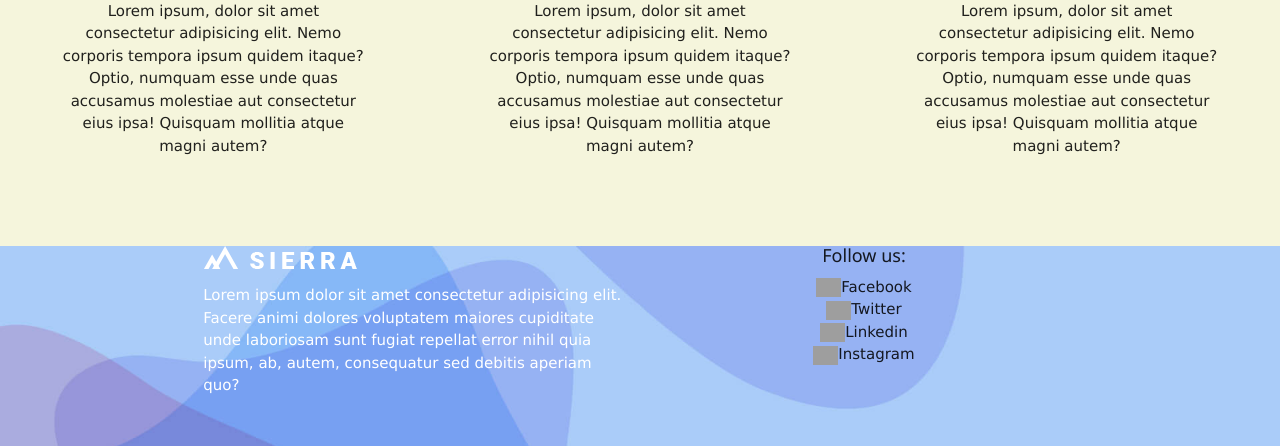
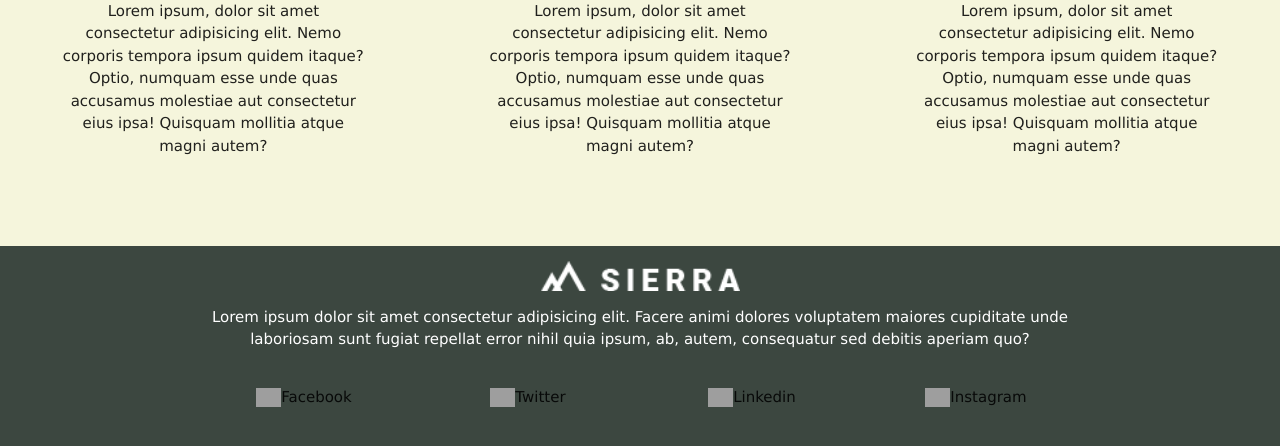
Before and after one commit to aurimasvalys/Projektas2, a PHP site: page /index.php in a window 1280 px wide. Shown: the part 1083-1529 px from the top of the page. Run offline with PHP 8.4, Linux system fonts and the light colour scheme; grey boxes are pictures that could not be loaded.

Commit message:
footer changes

```diff
--- a/footer.php
+++ b/footer.php
@@ -1,29 +1,32 @@
     <div class="apacia">
 
         <div class="container">
-            <div class="row ">
             <div class="w3-animate-left">
-                    <div class="col s6">
+                <div class="row center-align">
 
-                        <img src="dizainai\sierra\img\footer-logo.png" alt="">
+                    <img id="footerlogo" src="dizainai\sierra\img\footer-logo.png" alt="" width="200px">
                     <p class="white-text">Lorem ipsum dolor sit amet consectetur adipisicing elit. Facere animi dolores voluptatem maiores cupiditate unde laboriosam sunt fugiat repellat error nihil quia ipsum, ab, autem, consequatur sed debitis aperiam quo?</p>
-
                 </div>
-
             </div>
 
             <div class="w3-animate-right">
-                    <div class="col s6 center-align">
-                        <ul id="apacialinks">
-                            <h5 id="linksh5">Follow us:</h5>
-                            <li><a href="#"><img src="images\facebook-circle.png" alt="" width="25"></a>Facebook</li>
-                            <li><a href="#"><img src="images\twitter-circle.png" alt="" width="25"></a>Twitter</li>
-                            <li><a href="#"><img src="images\linkedin-circle.png" alt="" width="25"></a>Linkedin</li>
-                            <li><a href="#"><img src="images\instagram-circle.png" alt="" width="25"></a>Instagram</li>
-                        </ul>
+                <div class="row">
+                    <div class="col s3 center-align">
+                        <a href="https://facebook.com" target="_blank"><img src="images\facebook-circle.png" alt="" width="25"></a>Facebook</li>
+                    </div>
+                    <div class="col s3 center-align">
+                        <a href="https://twitter.com" target="_blank"><img src="images\twitter-circle.png" alt="" width="25"></a>Twitter</li>
+                    </div>
+                    <div class="col s3 center-align">
+                        <a href="https://linkedin.com" target="_blank"><img src="images\linkedin-circle.png" alt="" width="25"></a>Linkedin</li>
+                    </div>
+                    <div class="col s3 center-align">
+                        <a href="https://instagram.com" target="_blank"><img src="images\instagram-circle.png" alt="" width="25"></a>Instagram</li>
+                    </div>
+                </div>
             </div>
 
-                </div>
+
 
         </div>
 
--- a/styles/style.css
+++ b/styles/style.css
@@ -10,12 +10,19 @@
  }
 
  .apacia {
-     background-image: url(../dizainai/sierra/img/footer-bg.jpg);
+     /* background-image: url(../dizainai/sierra/img/footer-bg.jpg); */
+     background-color: rgb(60, 71, 64);
      background-size: cover;
      width: 100%;
      height: 200px;
      position: relative;
  }
+
+ #footerlogo {
+     margin-top: 15px;
+ }
+
+
 
  #apacialinks {
      margin: 0;
@@ -23,6 +30,7 @@
 
  #linksh5 {
      margin-top: 0;
+     margin-bottom: 0;
  }
 
  #mainarea1 {
```
Lines whose indentation alone changed are shown as unchanged.
